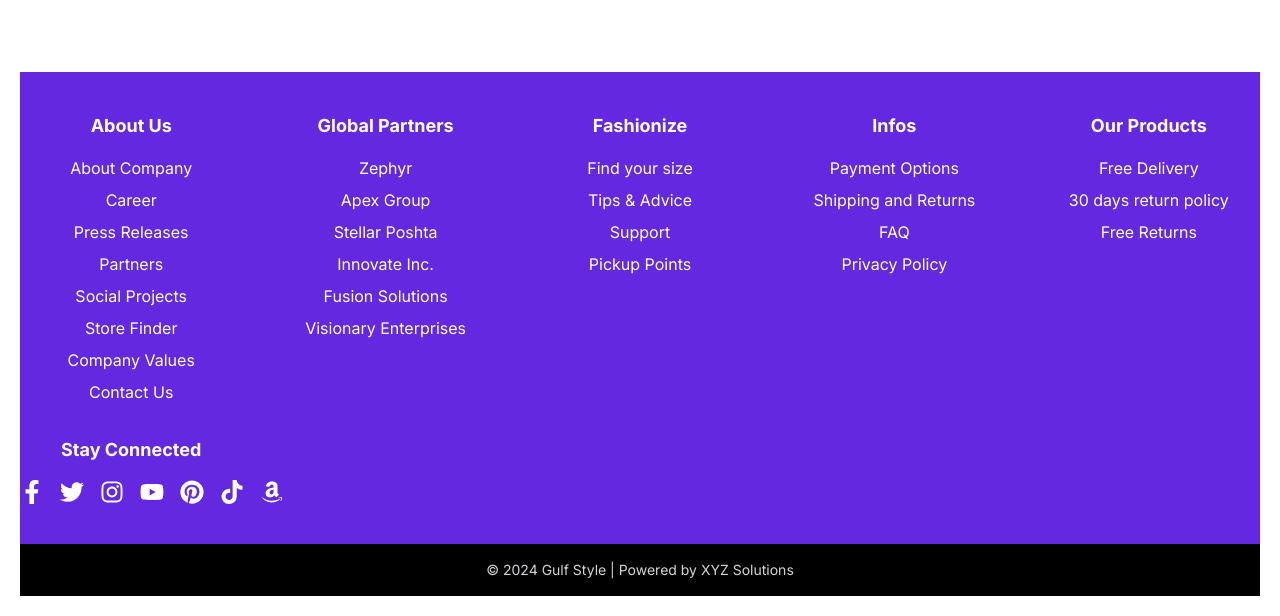
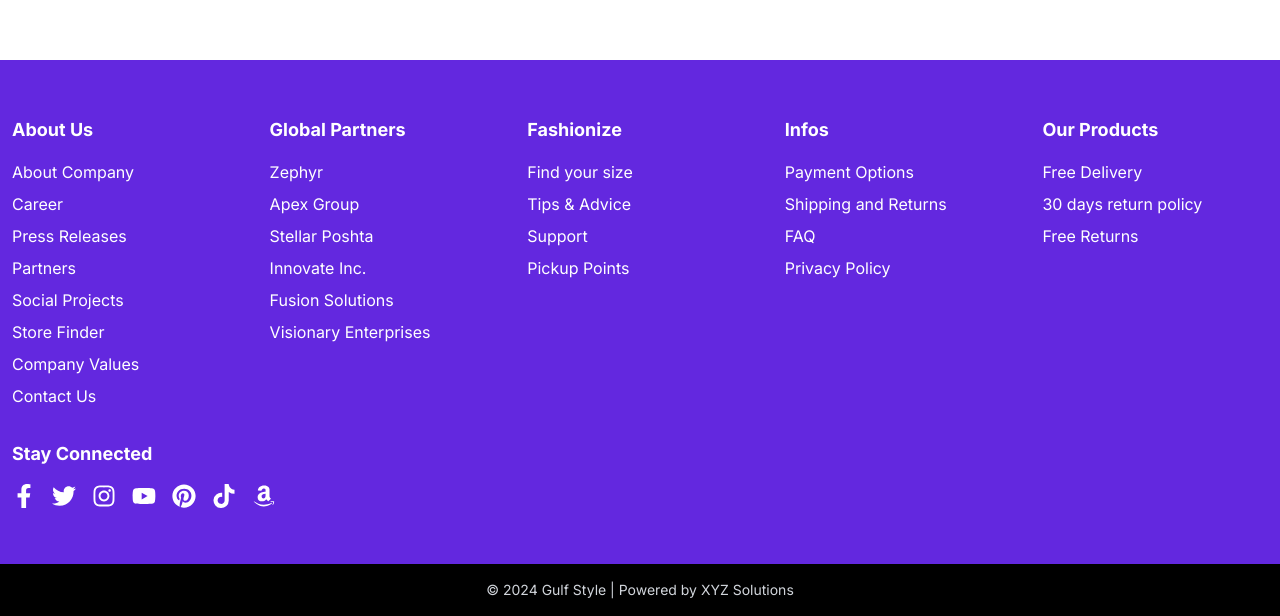
Before and after one commit to TasleemSiddiqui/headless-commerece, a Next.js app: page / in a window 1280 px wide. Shown: the part 1425-2041 px from the top of the page. Built offline with nearby package versions, Linux system fonts and the light colour scheme.

Commit message:
hero heigth issue fix

```diff
--- a/src/components/shared/Wrapper.tsx
+++ b/src/components/shared/Wrapper.tsx
@@ -2,7 +2,7 @@
 
 const Wrapper:FC<{children:React.ReactNode}> = ({children}) => {
   return (
-    <div className='max-w-screen-2xl mx-auto md:py-3 md:px-5'>
+    <div className='max-w-screen-2xl mx-auto '>
         {children}
     </div>
   )
--- a/src/components/views/Footer2.tsx
+++ b/src/components/views/Footer2.tsx
@@ -10,8 +10,8 @@
 
 const Footer = () => {
   return (
-    <footer className="bg-primary-theme2 text-white pt-10 text-center">
-      <div className="container mx-auto grid grid-cols-1 sm:grid-cols-2 lg:grid-cols-5 gap-8">
+    <footer className="bg-primary-theme2 text-white pt-10   ">
+      <div className="container mx-auto grid grid-cols-1 sm:grid-cols-2 lg:grid-cols-5 gap-8 px-3 py-4">
         {/* About Us */}
         <div>
           <h2 className="font-bold text-lg">About Us</h2>
@@ -143,7 +143,7 @@
           </div> */}
 
       {/* Copyright */}
-      <div className="text-center text-sm text-gray-300 mt-10 bg-black py-4">
+      <div className="text-center text-sm text-gray-300 mt-10 bg-black py-4 ">
         &copy; {new Date().getFullYear()} Gulf Style | Powered by XYZ Solutions
       </div>
     </footer>
--- a/src/components/widgets/MobSlider.tsx
+++ b/src/components/widgets/MobSlider.tsx
@@ -70,7 +70,7 @@
   };
 
   return (
-    <div className="flex flex-col-reverse gap-y-4 md:flex-row justify-center text-center items-center bg-primary-theme2 mx-auto p-4 md:p-12 h-fit">
+    <div className="flex flex-col-reverse gap-y-4 md:flex-row justify-center text-center items-center bg-primary-theme2 mx-auto p-4 md:p-12 h-screen">
       {/* Left Content */}
       <div className="flex-1 text-white px-4 md:px-8 mb-8 md:mb-0">
         <div
@@ -79,10 +79,10 @@
           //   animating ? "translate-x-[-100%]" : "translate-x-0"
           // }`}
         >
-          <h2 className="text-sm uppercase font-semibold mb-2">
+          <h2 className="text-sm uppercase font-semibold mb-2 line-clamp-1">
             {contentData[currentIndex]?.title}
           </h2>
-          <h1 className="text-2xl md:text-4xl font-bold mb-4">
+          <h1 className="text-2xl md:text-4xl font-bold mb-4 line-clamp-1">
             {contentData[currentIndex]?.title}
           </h1>
           <div className="flex gap-2 mb-4 text-4xl mx-auto md:text-5xl px-16 ">
@@ -90,7 +90,7 @@
             <Footprints size={40} />
             <GraduationCap size={40} />
           </div>
-          <p className="mb-4">{contentData[currentIndex]?.description}</p>
+          <p className="mb-4 line-clamp-2">{contentData[currentIndex]?.description}</p>
           <Button variant={"secondary"} className="rounded-xl px-4 md:px-6 py-2 md:py-3 mt-4">
             MAN
           </Button>
```
